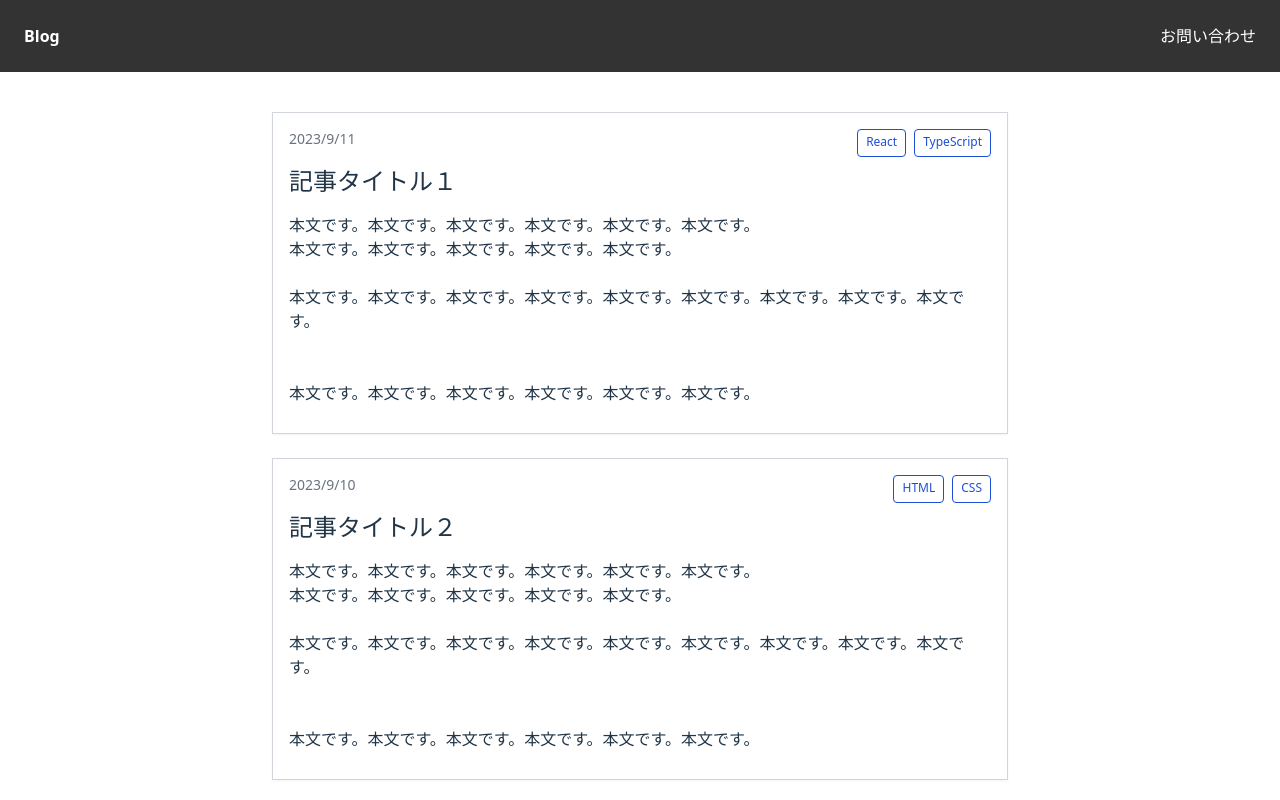
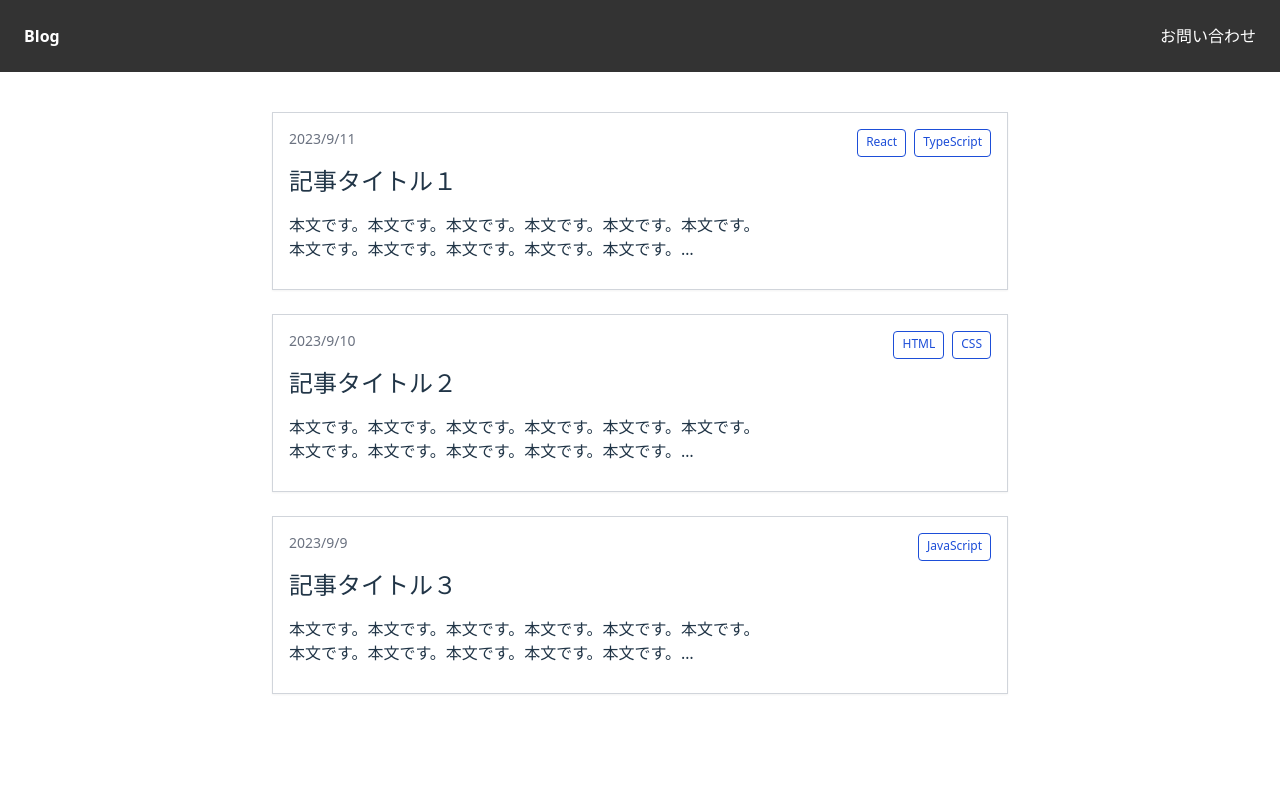
Before and after one commit to masanori0117/test-app, a React (Vite) app: page / in a window 1280 px wide. Shown: the top 800 px of the page. Built offline with nearby package versions, Linux system fonts and the light colour scheme.

Commit message:
Added line-clamp-2 on PostCard,jsx

```diff
--- a/src/components/PostCard.jsx
+++ b/src/components/PostCard.jsx
@@ -20,7 +20,7 @@ export default function PostCard({ post }) {
       </div>
       <h1 className="text-2xl mb-4 mt-2 font-semibold text-left">{post.title}</h1>
       <div
-        className="text-m text-left mb-3 font-medium"
+        className="text-m text-left mb-3 font-medium line-clamp-2"
         dangerouslySetInnerHTML={{ __html: post.content }}
       />
     </div>
```
